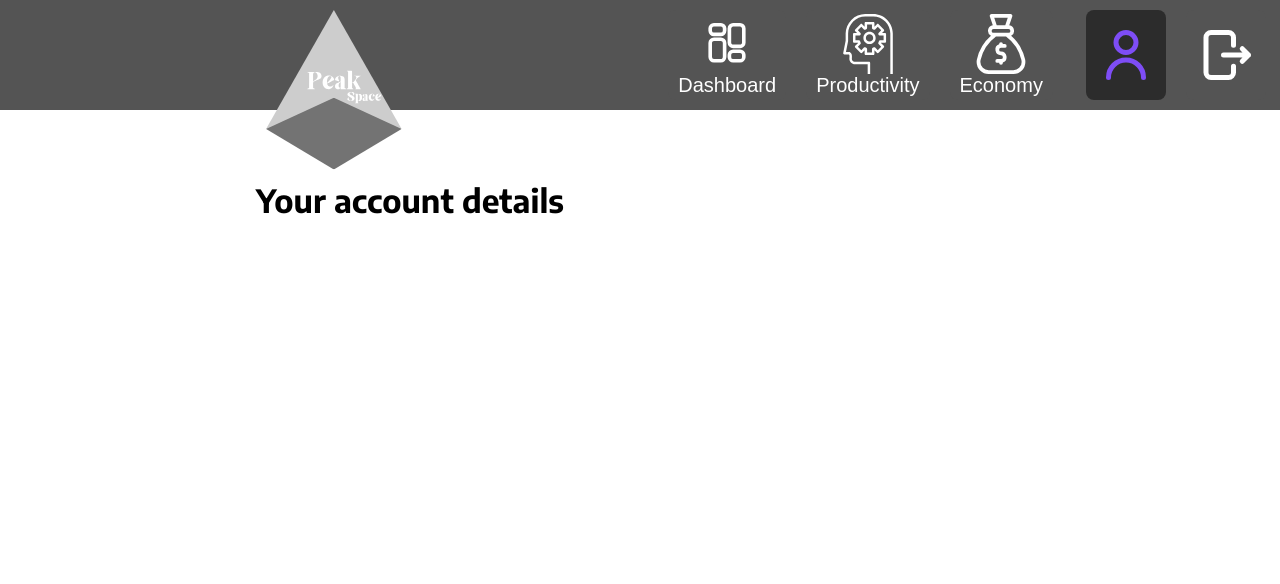
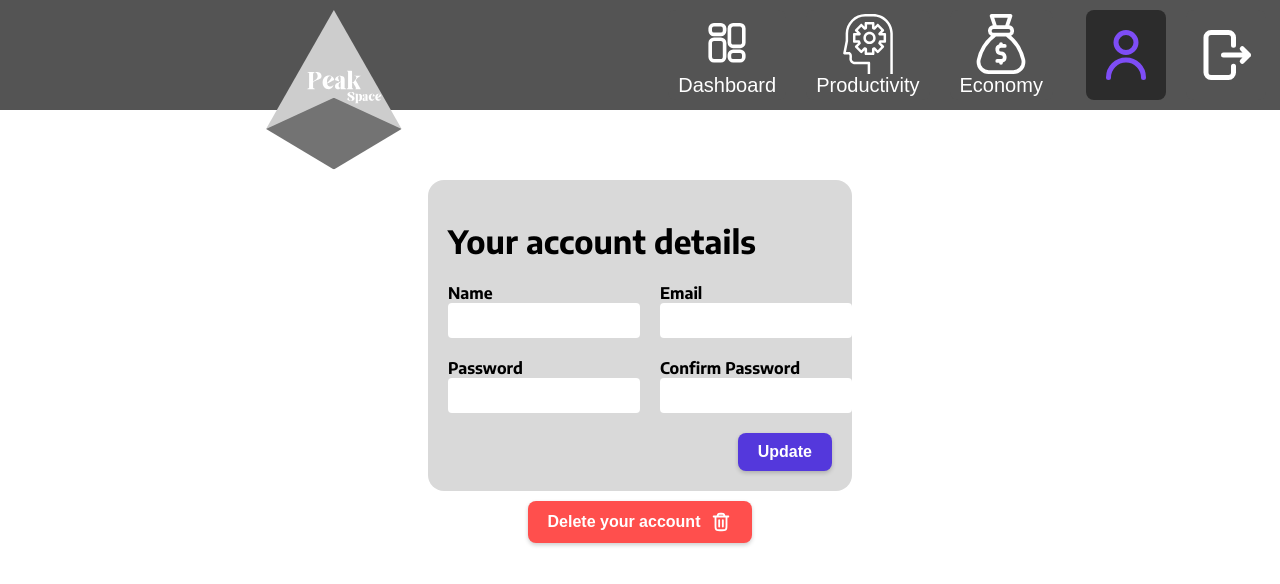
Before and after one commit to daudi44/tfg_peakspace_frontend, a Vue app: page /profile in a window 1280 px wide. Shown: the top 584 px of the page. Built offline with nearby package versions, Linux system fonts and the light colour scheme; sample sign-in values are in the browser's storage; a web font is replaced by a local one.

Commit message:
profile structure created

```diff
--- a/src/pages/Profile.vue
+++ b/src/pages/Profile.vue
@@ -1,8 +1,68 @@
 <template>
   <div style="margin-top: 180px;">
-    <h1 class="text-2xl font-bold">Your account details</h1>
+    <div class="profile-container">
+      <h1>Your account details</h1>
+      <div class="profile-row">
+        <div class="profile-item">
+          <label for="Name">Name</label>
+          <input type="text" name="Name" id="Name">
+        </div>
+        <div class="profile-item">
+          <label for="Email">Email</label>
+          <input type="email" name="Email" id="Email">
+        </div>
+      </div>
+      <div class="profile-row">
+        <div class="profile-item">
+          <label for="Password">Password</label>
+          <input type="password" name="Password" id="Password">
+        </div>
+        <div class="profile-item">
+          <label for="ConfirmPassword">Confirm Password</label>
+          <input type="password" name="ConfirmPassword" id="ConfirmPassword">
+        </div>
+      </div>
+      <div style="display: flex; justify-content: flex-end;">
+        <button style="background-color: #5438DC; color: white; font-size: 16px; font-weight: bold; padding: 10px 20px; border-radius: 8px;">Update</button>
+      </div>
+    </div>
+    <button style="background-color: #FF4F4D; color: white; font-size: 16px; font-weight: bold; padding: 10px 20px; border-radius: 8px; justify-content: center; align-items: center; display: flex; gap: 10px; margin: 10px auto;">Delete your account <img src="../assets/trash.svg" alt="Trash" style="height: 22px;"></button>
   </div>
 </template>
 
-<script setup>
+<script>
 </script>
+
+<style scoped>
+.profile-container {
+    background-color: #D9D9D9;
+    border-radius: 16px;
+    padding: 20px;
+    width: 50%;
+    margin: 0 auto;
+}
+
+.profile-container label {
+    font-weight: bold;
+}
+
+.profile-container input {
+    border-radius: 4px;
+    border: none;
+    padding: 10px;
+    width: 100%;
+}
+
+.profile-row {
+    display: flex;
+    flex-direction: row;
+    gap: 40px;
+    margin-bottom: 20px;
+    justify-content: center;
+}
+
+.profile-item {
+    display: flex;
+    flex-direction: column;
+}
+</style>
```
Also changed, not shown: src/assets/trash.svg (added).
